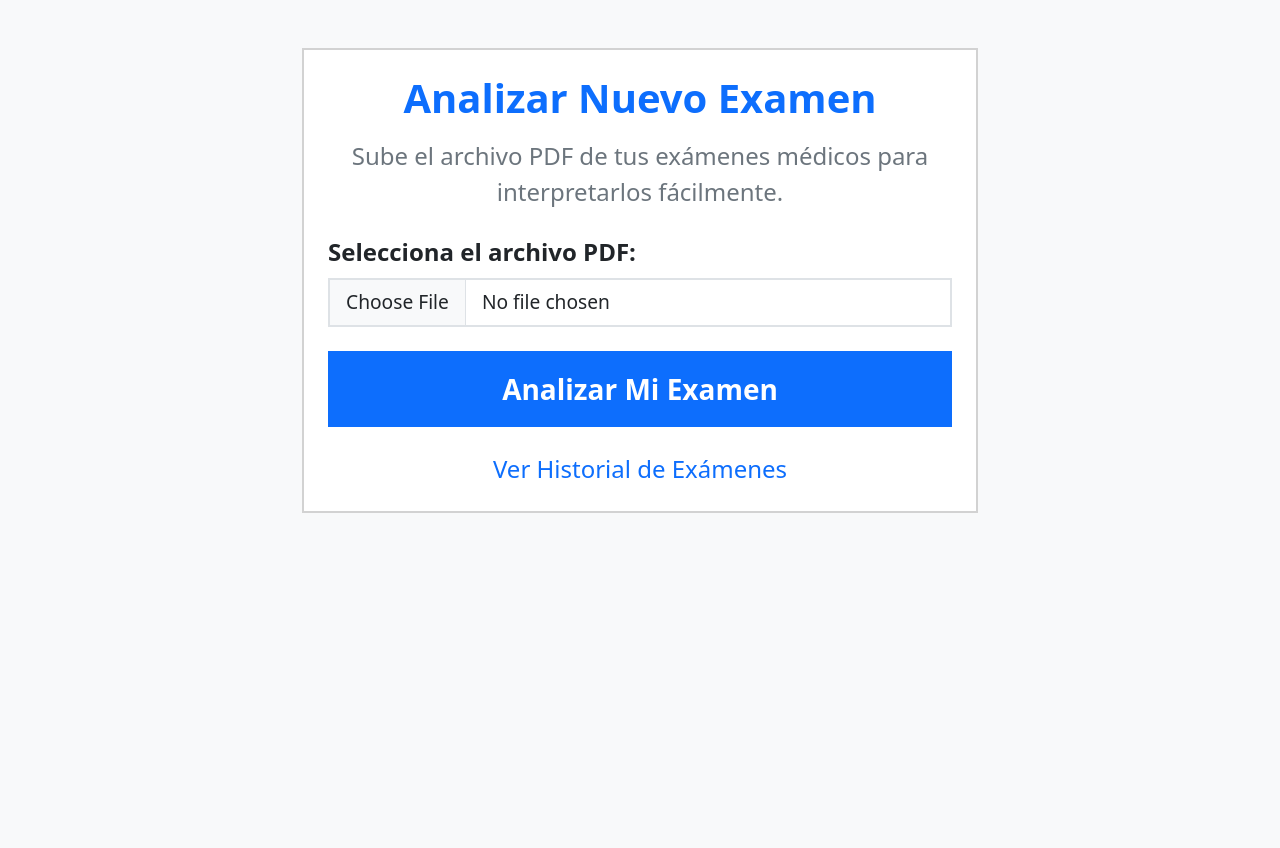
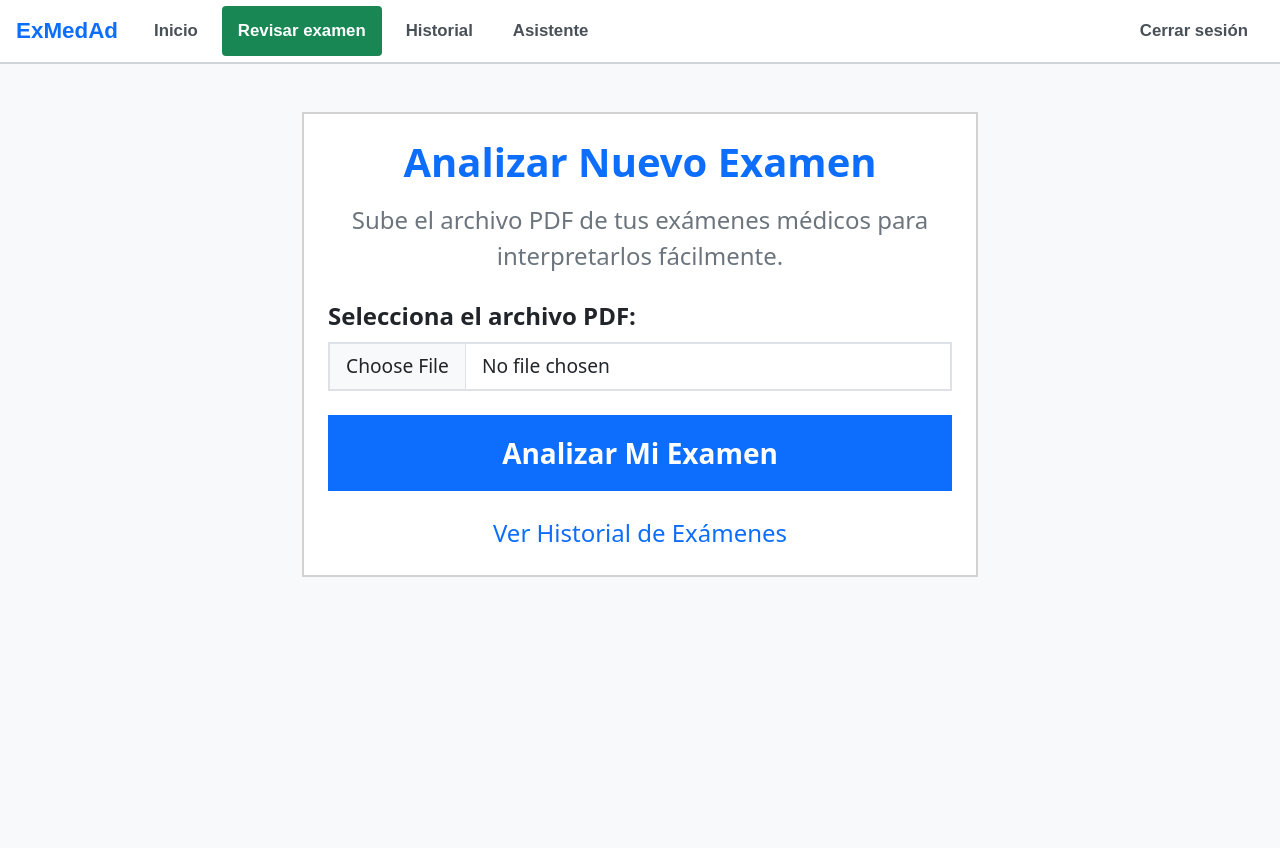
Before and after one commit to Mirzzo0o/ExMedAd, a Django app: page /exams/subir/ in a window 1280 px wide. Before the commit the page ends 513 px from the top, so only its background shows below. Run offline with Django 5.2, Linux system fonts and the light colour scheme; the visitor is signed in with stand-in values (Sample User, id 1).

Commit message:
Implementación del asistente de IA y corrección de rutas

```diff
--- a/Exmedad/Exmedad/settings.py
+++ b/Exmedad/Exmedad/settings.py
@@ -132,3 +132,6 @@ MAILERS = {
 LOGIN_URL = 'login'
 LOGIN_REDIRECT_URL = 'home'
 LOGOUT_REDIRECT_URL = 'login'
+
+LOGIN_URL = 'login'
+LOGIN_REDIRECT_URL = 'home'
--- a/Exmedad/Exmedad/urls.py
+++ b/Exmedad/Exmedad/urls.py
@@ -3,8 +3,8 @@ from django.urls import path, include
 from django.contrib.auth import views as auth_views
 
 urlpatterns = [
-    path('', auth_views.LoginView.as_view(template_name='cuentas/login.html'), name='login'),
-    path('logout/', auth_views.LogoutView.as_view(next_page='login'), name='logout'),
+    path('login/', auth_views.LoginView.as_view(template_name='cuentas/login.html', redirect_authenticated_user=True), name='login'),
+    path('logout/', auth_views.LogoutView.as_view(), name='logout'),
     path('admin/', admin.site.urls),
     path('', include('core.urls')),
     path('exams/', include('exams.urls')),
--- /dev/null
+++ b/Exmedad/core/templates/core/navbar.html
@@ -0,0 +1,90 @@
+<style>
+    html {
+        padding-top: 64px;
+        box-sizing: border-box;
+    }
+
+    body {
+        min-height: calc(100vh - 64px) !important;
+    }
+
+    .exmedad-nav {
+        position: fixed;
+        top: 0;
+        left: 0;
+        right: 0;
+        height: 64px;
+        z-index: 1000;
+        display: flex;
+        align-items: center;
+        gap: 8px;
+        padding: 0 16px;
+        background-color: #ffffff;
+        border-bottom: 2px solid #ced4da;
+        font-family: Arial, sans-serif;
+        overflow-x: auto;
+        white-space: nowrap;
+    }
+
+    .exmedad-nav .nav-marca {
+        color: #0d6efd;
+        font-size: 1.4rem;
+        font-weight: bold;
+        text-decoration: none;
+        margin-right: 12px;
+    }
+
+    .exmedad-nav a.nav-link,
+    .exmedad-nav button.nav-link {
+        display: inline-block;
+        padding: 10px 14px;
+        font-family: inherit;
+        font-size: 1.05rem;
+        font-weight: bold;
+        color: #495057;
+        background: none;
+        border: 2px solid transparent;
+        border-radius: 4px;
+        text-decoration: none;
+        cursor: pointer;
+    }
+
+    .exmedad-nav a.nav-link:hover,
+    .exmedad-nav button.nav-link:hover {
+        background-color: #f1f3f5;
+    }
+
+    .exmedad-nav a.nav-link.activo {
+        color: #ffffff;
+        background-color: #198754;
+        border-color: #198754;
+    }
+
+    .exmedad-nav .nav-salir {
+        margin-left: auto;
+    }
+
+    .exmedad-nav .nav-salir form {
+        margin: 0;
+    }
+
+    @media (max-width: 600px) {
+        .exmedad-nav .nav-marca {
+            display: none;
+        }
+    }
+</style>
+
+<nav class="exmedad-nav" aria-label="Navegación principal">
+    <a href="{% url 'home' %}" class="nav-marca">ExMedAd</a>
+    <a href="{% url 'home' %}" class="nav-link {% if request.resolver_match.url_name == 'home' %}activo{% endif %}">Inicio</a>
+    <a href="{% url 'subir_examen' %}" class="nav-link {% if request.resolver_match.url_name == 'subir_examen' %}activo{% endif %}">Revisar examen</a>
+    <a href="{% url 'historial_examenes' %}" class="nav-link {% if request.resolver_match.url_name == 'historial_examenes' %}activo{% endif %}">Historial</a>
+    <a href="{% url 'asistente_chat' %}" class="nav-link {% if request.resolver_match.url_name == 'asistente_chat' %}activo{% endif %}">Asistente</a>
+    <div class="nav-salir">
+        <form method="post" action="{% url 'logout' %}">
+            {% csrf_token %}
+            <button type="submit" class="nav-link">Cerrar sesión</button>
+        </form>
+    </div>
+</nav>
--- a/Exmedad/core/urls.py
+++ b/Exmedad/core/urls.py
@@ -1,6 +1,8 @@
 from django.urls import path
+from django.contrib.auth import views as auth_views
 from . import views
 
 urlpatterns = [
-    path('home/', views.home, name='home'),
+    path('', views.home, name='home'),
+    path('login/', auth_views.LoginView.as_view(template_name='core/login.html'), name='login'),
 ]
--- a/Exmedad/exams/templates/exams/historial.html
+++ b/Exmedad/exams/templates/exams/historial.html
@@ -6,6 +6,8 @@
     <link href="https://cdn.jsdelivr.net/npm/bootstrap@5.3.0/dist/css/bootstrap.min.css" rel="stylesheet">
 </head>
 <body class="bg-light">
+    {% include 'core/navbar.html' %}
+
     <div class="container my-5" style="max-width: 900px;">
         <div class="d-flex justify-content-between align-items-center mb-4">
             <h1 class="fw-bold text-primary display-5">Mi Historial Médico</h1>
--- a/Exmedad/exams/templates/exams/subir_examen.html
+++ b/Exmedad/exams/templates/exams/subir_examen.html
@@ -6,6 +6,8 @@
     <link href="https://cdn.jsdelivr.net/npm/bootstrap@5.3.0/dist/css/bootstrap.min.css" rel="stylesheet">
 </head>
 <body class="bg-light">
+    {% include 'core/navbar.html' %}
+
     <div class="container my-5" style="max-width: 700px;">
         <div class="card p-4 border-2 rounded-0">
             <h1 class="fw-bold text-primary mb-3 text-center">Analizar Nuevo Examen</h1>
--- a/Exmedad/exams/views.py
+++ b/Exmedad/exams/views.py
@@ -1,16 +1,32 @@
 import os
+import json
+import logging
 import pypdf
-import json
 from openai import OpenAI
 from django.contrib.auth.decorators import login_required
+from django.db import transaction
 from django.shortcuts import render, redirect, get_object_or_404
 from .models import ExamenHistorial, ParametroExamen
 
-# Inicialización segura utilizando la variable de entorno del sistema
-client = OpenAI(
-    api_key=os.environ.get("GROQ_API_KEY"),
-    base_url="https://api.groq.com/openai/v1"
-)
+logger = logging.getLogger(__name__)
+
+MAX_CARACTERES_PDF = 20000
+
+
+def _obtener_cliente():
+    api_key = os.environ.get("GROQ_API_KEY")
+    if not api_key:
+        return None
+    return OpenAI(api_key=api_key, base_url="https://api.groq.com/openai/v1")
+
+
+def _normalizar_semaforo(valor):
+    valor = (valor or "").lower()
+    for color in ("verde", "amarillo", "rojo"):
+        if color in valor:
+            return color
+    return "amarillo"
+
 
 @login_required
 def subir_examen(request):
@@ -22,8 +38,25 @@ def subir_examen(request):
             lector = pypdf.PdfReader(pdf_file)
             for pagina in lector.pages:
                 texto_pdf += pagina.extract_text() or ""
-        except Exception:
-            texto_pdf = "Error al leer el PDF"
+        except Exception as e:
+            logger.warning("No se pudo leer el PDF: %s", e)
+            return render(request, 'exams/subir_examen.html', {
+                'error': 'No pude leer el PDF. Revisa que sea un archivo válido e inténtalo de nuevo.'
+            })
+
+        if not texto_pdf.strip():
+            return render(request, 'exams/subir_examen.html', {
+                'error': 'El PDF no tiene texto legible. Si es una foto o un escaneo, todavía no puedo leerlo.'
+            })
+
+        texto_pdf = texto_pdf[:MAX_CARACTERES_PDF]
+
+        client = _obtener_cliente()
+        if client is None:
+            logger.error("Falta la variable de entorno GROQ_API_KEY")
+            return render(request, 'exams/subir_examen.html', {
+                'error': 'El servicio de análisis no está disponible en este momento. Inténtalo más tarde.'
+            })
 
         prompt = f"""
         Eres un asistente médico amigable para adultos mayores. Analiza el siguiente texto extraído de un examen médico (puede ser de laboratorio con números o un informe descriptivo como imagenología/biopsia):
@@ -55,41 +88,48 @@ def subir_examen(request):
                 response_format={"type": "json_object"}
             )
 
-            texto_respuesta = response.choices[0].message.content
-            datos_procesados = json.loads(texto_respuesta)
+            datos_procesados = json.loads(response.choices[0].message.content)
 
-            # 1. Asignamos el examen al usuario logueado actualmente
-            nuevo_examen = ExamenHistorial.objects.create(
-                usuario=request.user, # <--- ¡Aquí queda conectado con el usuario!
-                titulo=datos_procesados.get("titulo", "Examen Médico"),
-                resumen_general=datos_procesados.get("resumen_general", "Sin resumen")
-            )
+            with transaction.atomic():
+                nuevo_examen = ExamenHistorial.objects.create(
+                    usuario=request.user,
+                    titulo=datos_procesados.get("titulo") or "Examen Médico",
+                    resumen_general=datos_procesados.get("resumen_general") or "Sin resumen"
+                )
 
-            for item in datos_procesados.get("parametros", []):
-                ParametroExamen.objects.create(
-                    examen=nuevo_examen,
-                    nombre_parametro=item.get("nombre"),
-                    valor_obtenido=item.get("valor"),
-                    estado_semaforo=item.get("semaforo"),
-                    explicacion_coloquial=item.get("explicacion")
-                )
+                for item in datos_procesados.get("parametros", []):
+                    ParametroExamen.objects.create(
+                        examen=nuevo_examen,
+                        nombre_parametro=item.get("nombre") or "Hallazgo",
+                        valor_obtenido=item.get("valor") or "Sin dato",
+                        estado_semaforo=_normalizar_semaforo(item.get("semaforo")),
+                        explicacion_coloquial=item.get("explicacion") or ""
+                    )
 
             return redirect('detalle_examen', examen_id=nuevo_examen.id)
 
+        except json.JSONDecodeError as e:
+            logger.error("La IA devolvió un JSON inválido: %s", e)
+            return render(request, 'exams/subir_examen.html', {
+                'error': 'No pude interpretar el resultado del examen. Por favor, inténtalo de nuevo.'
+            })
+
         except Exception as e:
-            print(f"Error al conectar con Groq: {e}")
-            return render(request, 'exams/subir_examen.html', {'error': 'No se pudo procesar el examen con Groq.'})
+            logger.exception("Error al procesar el examen: %s", e)
+            return render(request, 'exams/subir_examen.html', {
+                'error': 'No se pudo procesar el examen en este momento. Revisa tu conexión a internet e inténtalo de nuevo en unos minutos.'
+            })
 
     return render(request, 'exams/subir_examen.html')
 
+
 @login_required
 def historial_examenes(request):
-    # 2. Filtramos para que cada usuario vea estrictamente su propio historial
     examenes = ExamenHistorial.objects.filter(usuario=request.user).order_by('-fecha')
     return render(request, 'exams/historial.html', {'examenes': examenes})
 
+
 @login_required
 def detalle_examen(request, examen_id):
-    # 3. Verificamos que el examen pertenezca al usuario logueado antes de mostrarlo
     examen = get_object_or_404(ExamenHistorial, id=examen_id, usuario=request.user)
     return render(request, 'exams/detalle_examen.html', {'examen': examen})
```
Also changed, not shown: Exmedad/asistente/services.py (+47 -31 lines), Exmedad/asistente/templates/asistente/asistente.html (+41 -5 lines), Exmedad/asistente/views.py (+6 -2 lines), Exmedad/core/templates/core/home.html (+31 -10 lines), Exmedad/core/templates/cuentas/login.html (+120 -18 lines), Exmedad/exams/templates/exams/detalle_examen.html (+2 -7 lines).
